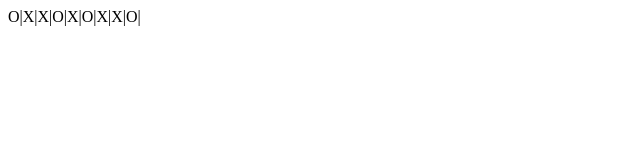
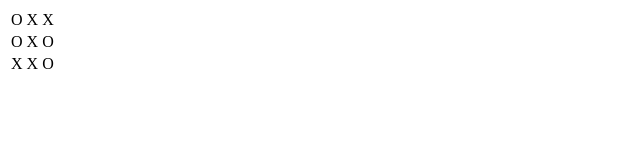
Before and after one commit to CodeLHC/odin-ticTacToe, a plain HTML site: page index.html in a window 1280 px wide. Shown: the whole page, without its empty margins (0-640 px from the left). Drawn offline with Linux system fonts and the light colour scheme.

Commit message:
updated function to populate board with array

```diff
--- a/index.html
+++ b/index.html
@@ -8,6 +8,24 @@
     <script src="index.js" defer></script>
   </head>
   <body>
-    <div id="display"></div>
+    <div id="display">
+      <table>
+        <tr>
+          <td class="box" id="0"></td>
+          <td class="box" id="1"></td>
+          <td class="box" id="2"></td>
+        </tr>
+        <tr>
+          <td class="box" id="3"></td>
+          <td class="box" id="4"></td>
+          <td class="box" id="5"></td>
+        </tr>
+        <tr>
+          <td class="box" id="6"></td>
+          <td class="box" id="7"></td>
+          <td class="box" id="8"></td>
+        </tr>
+      </table>
+    </div>
   </body>
 </html>
--- a/index.js
+++ b/index.js
@@ -1,17 +1,17 @@
 const gameBoard = (() => {
   const board = new Array(9);
   const testBoard = ["O", "X", "X", "O", "X", "O", "X", "X", "O"];
-  const populateDisplay = () => {
-    const display = document.getElementById("display");
-    testBoard.forEach((element) => {
-      display.innerText = display.innerText + element + "|";
-    });
+  const populateTable = () => {
+    for (let i = 0; i < testBoard.length; i++) {
+      document.getElementById(i).innerText = testBoard[i];
+      console.log(i, testBoard[i]);
+    }
   };
-  return { populateDisplay };
+  return { populateTable };
 })();
 
 const player = () => {};
 
 const game = () => {};
 
-gameBoard.populateDisplay();
+gameBoard.populateTable();
```
